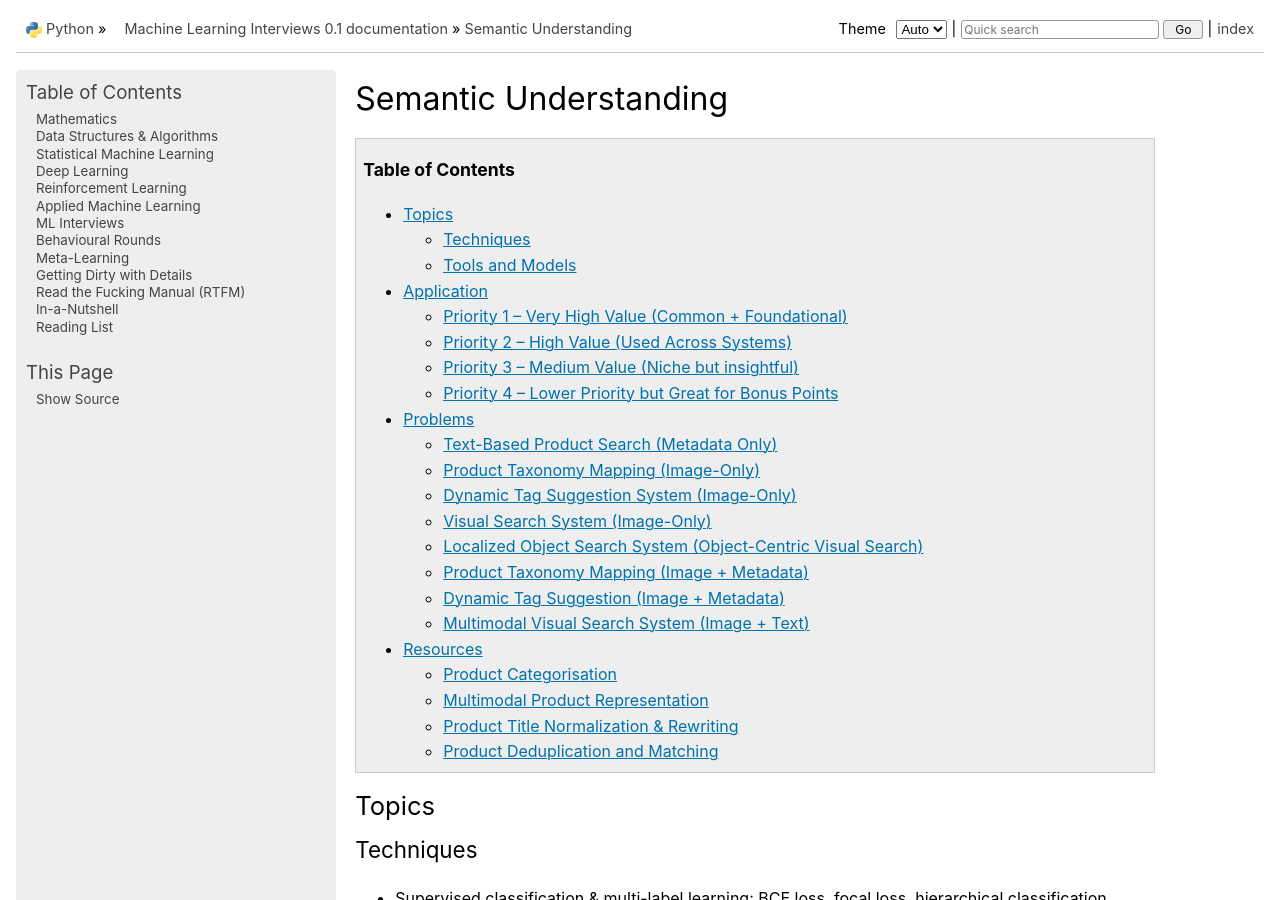
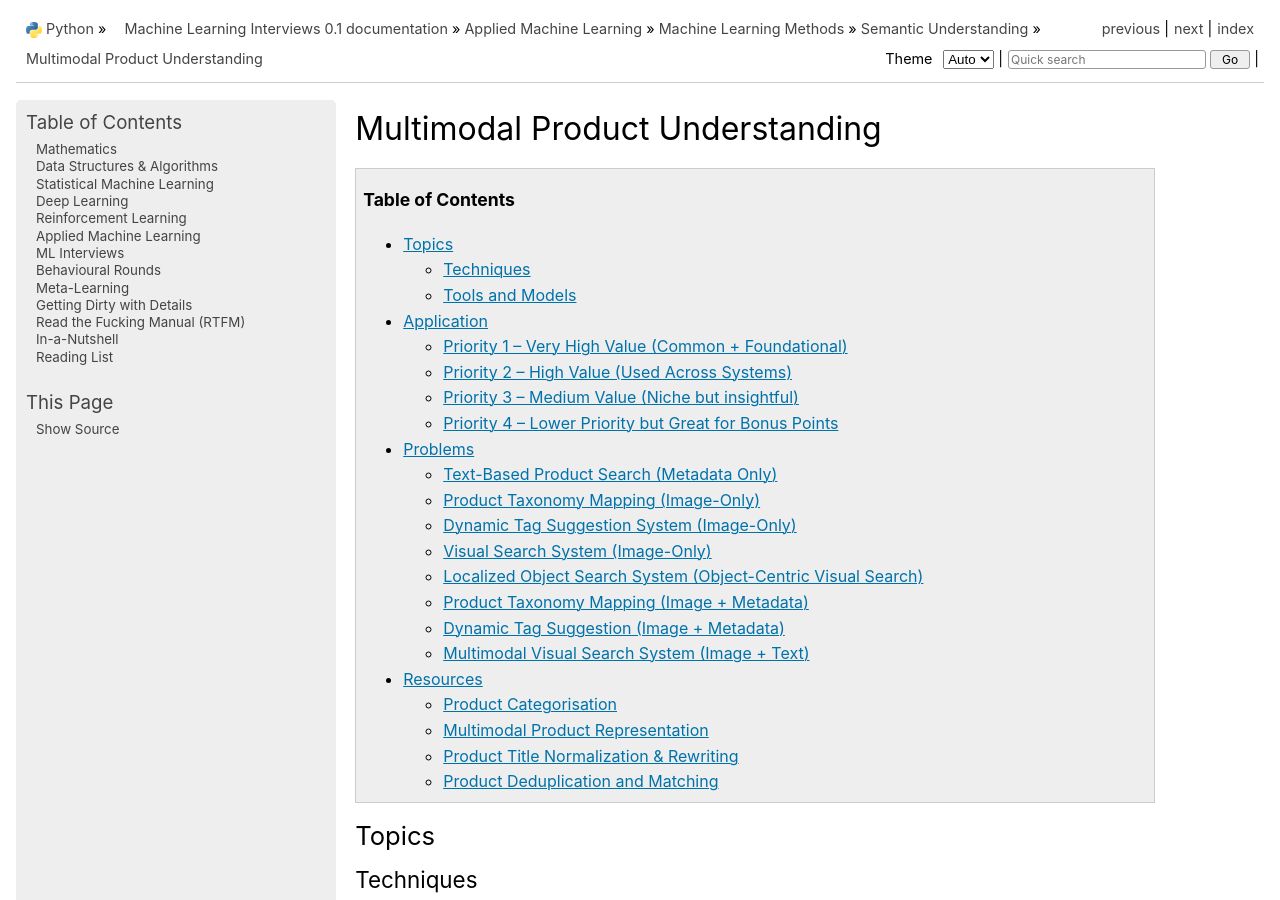
Before and after one commit to uselesstechjunks/leetcode, a Sphinx documentation site: the page built from docs/source/applied/methods/semantic/product.rst, in a window 1280 px wide and 900 px high. Built offline with Sphinx 7.4.7, drawn with Linux system fonts in a browser that asks for light colours; pages that are not in the unit, such as notebooks, are missing from menus; some of the changed text lies outside the part shown.

Commit message:
Update and rename products.rst to product.rst

```diff
--- a/docs/source/applied/methods/semantic/products.rst
+++ b/docs/source/applied/methods/semantic/product.rst
@@ -1,5 +1,5 @@
 ##########################################################################
-Semantic Understanding
+Multimodal Product Understanding
 ##########################################################################
 .. contents:: Table of Contents
 	:depth: 2
```
